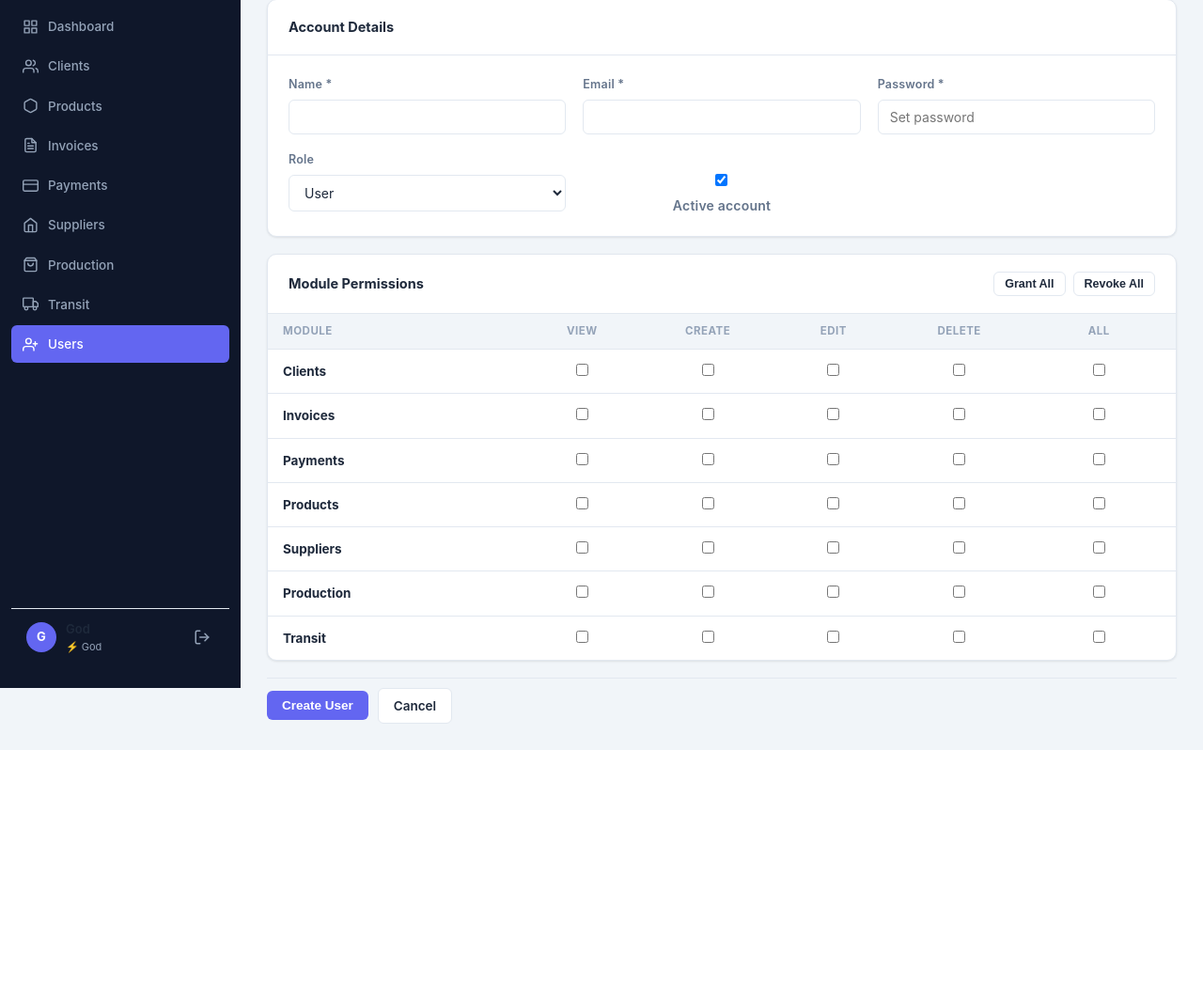
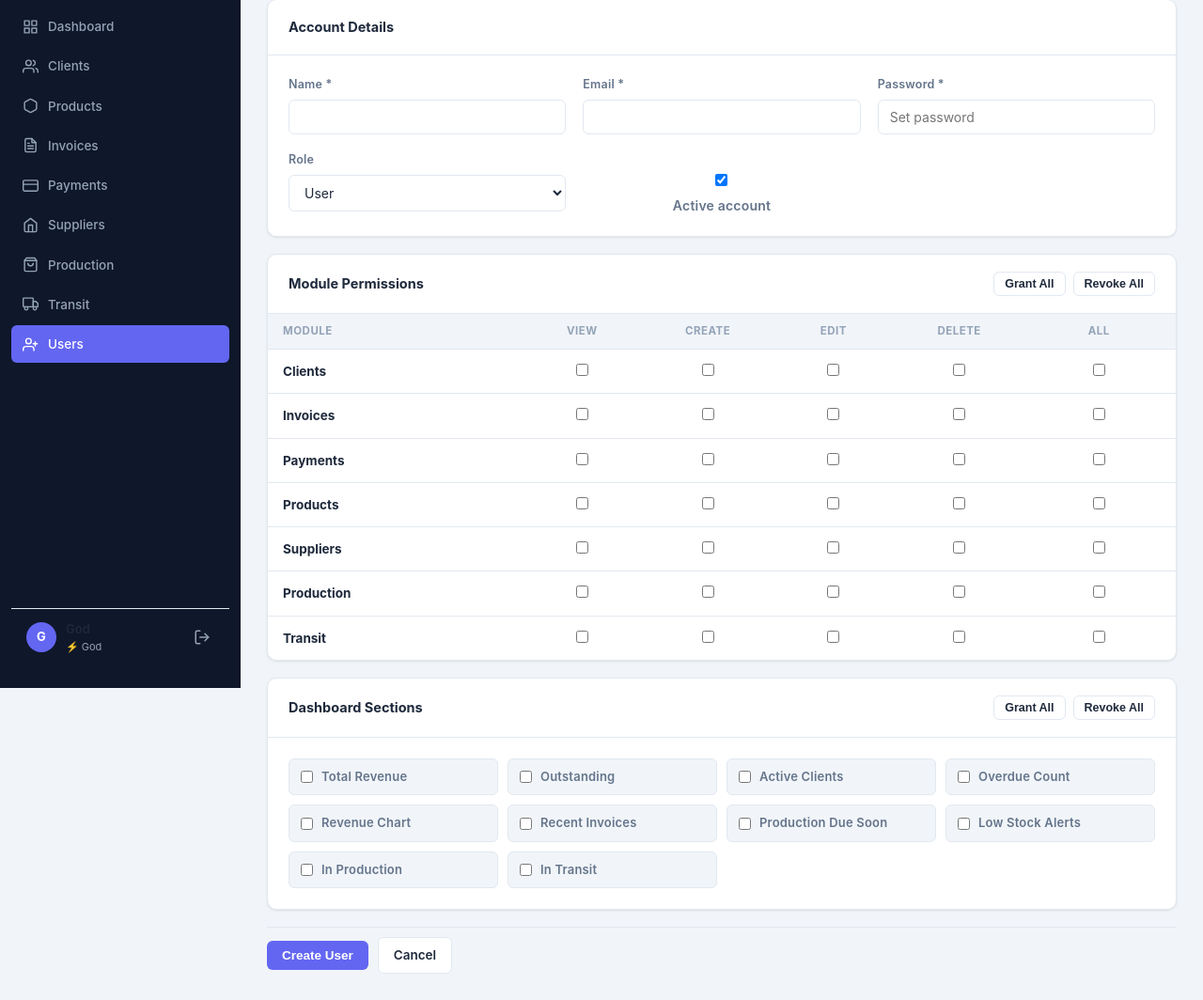
Before and after one commit to InFaNsO/Accountant, a Flask app: page /users/new in a window 1280 px wide. Shown: the part 68-1132 px from the top of the page at 94% size. Before the commit the page ends 866 px from the top, so only its background shows below. Run offline with Flask 3, Linux system fonts and the light colour scheme; a user stored in the database is signed in.

Commit message:
Add per-user dashboard section permissions
- New user_dashboard_sections table (user_id, section PRIMARY KEY)
- DASHBOARD_SECTIONS list with 10 sections: 4 stat cards, revenue chart,
  recent invoices, production due, low stock, in production, in transit
- User.has_dashboard_section() / get_dashboard_sections() methods
- God account always sees all sections
- User form: checkbox grid with Grant All / Revoke All per section
- Dashboard template gates every section behind dash_sections set
- Empty state shown if user has no sections enabled

Co-Authored-By: Claude Sonnet 4.6 <noreply@anthropic.com>

```diff
--- a/app/database.py
+++ b/app/database.py
@@ -328,6 +328,13 @@ def _create_schema(db):
             UNIQUE(user_id, module),
             FOREIGN KEY (user_id) REFERENCES users(id) ON DELETE CASCADE
         );
+
+        CREATE TABLE IF NOT EXISTS user_dashboard_sections (
+            user_id INTEGER NOT NULL,
+            section TEXT NOT NULL,
+            PRIMARY KEY (user_id, section),
+            FOREIGN KEY (user_id) REFERENCES users(id) ON DELETE CASCADE
+        );
     """)
 
     # ── Column-level migrations for existing installs ─────────
--- a/app/routes/users.py
+++ b/app/routes/users.py
@@ -2,7 +2,7 @@ from flask import Blueprint, render_template, request, redirect, url_for, flash
 from flask_login import current_user
 from ..services.auth_service import (
     god_required, get_all_users, get_user, create_user,
-    update_user, delete_user, MODULES,
+    update_user, delete_user, MODULES, DASHBOARD_SECTIONS,
 )
 
 bp = Blueprint("users", __name__, url_prefix="/users")
@@ -21,6 +21,11 @@ def _parse_permissions(form):
     return perms
 
 
+def _parse_dashboard_sections(form):
+    """Extract dashboard section checkboxes from the submitted form."""
+    return [key for key, _ in DASHBOARD_SECTIONS if form.get(f"dash_{key}")]
+
+
 @bp.route("/")
 @god_required
 def list_users():
@@ -34,22 +39,29 @@ def new_user():
     if request.method == "POST":
         data  = request.form.to_dict()
         perms = _parse_permissions(request.form)
+        dash  = _parse_dashboard_sections(request.form)
         if not data.get("name") or not data.get("email") or not data.get("password"):
             flash("Name, email and password are required.", "error")
             return render_template("users/form.html", user=data, perms=perms,
-                                   modules=MODULES, action="new")
+                                   modules=MODULES, action="new",
+                                   dash_sections=DASHBOARD_SECTIONS,
+                                   user_dash_sections=set(dash))
         try:
-            create_user(data, perms)
+            create_user(data, perms, dash)
             flash(f"User {data['name']} created.", "success")
             return redirect(url_for("users.list_users"))
         except Exception as e:
             flash(f"Error: {e}", "error")
             return render_template("users/form.html", user=data, perms=perms,
-                                   modules=MODULES, action="new")
+                                   modules=MODULES, action="new",
+                                   dash_sections=DASHBOARD_SECTIONS,
+                                   user_dash_sections=set(dash))
     empty_perms = {m: {"view": False, "create": False, "edit": False, "delete": False}
                    for m in MODULES}
     return render_template("users/form.html", user={}, perms=empty_perms,
-                           modules=MODULES, action="new")
+                           modules=MODULES, action="new",
+                           dash_sections=DASHBOARD_SECTIONS,
+                           user_dash_sections=set())
 
 
 @bp.route("/<int:user_id>/edit", methods=["GET", "POST"])
@@ -64,20 +76,26 @@ def edit_user(user_id):
     if request.method == "POST":
         data  = request.form.to_dict()
         perms = _parse_permissions(request.form)
+        dash  = _parse_dashboard_sections(request.form)
         if not data.get("name") or not data.get("email"):
             flash("Name and email are required.", "error")
             return render_template("users/form.html", user=data, perms=perms,
-                                   modules=MODULES, action="edit", user_id=user_id)
+                                   modules=MODULES, action="edit", user_id=user_id,
+                                   dash_sections=DASHBOARD_SECTIONS,
+                                   user_dash_sections=set(dash))
         # Prevent demoting or deactivating the god account
         if row["role"] == "god":
             data["role"] = "god"
             data["is_active"] = "1"
-        update_user(user_id, data, perms)
+        update_user(user_id, data, perms, dash)
         flash("User updated.", "success")
         return redirect(url_for("users.list_users"))
     perms = user_obj.get_all_permissions()
+    user_dash = user_obj.get_dashboard_sections()
     return render_template("users/form.html", user=dict(row), perms=perms,
-                           modules=MODULES, action="edit", user_id=user_id)
+                           modules=MODULES, action="edit", user_id=user_id,
+                           dash_sections=DASHBOARD_SECTIONS,
+                           user_dash_sections=user_dash)
 
 
 @bp.route("/<int:user_id>/delete", methods=["POST"])
--- a/app/services/auth_service.py
+++ b/app/services/auth_service.py
@@ -14,6 +14,21 @@ MODULES = [
     "production",
     "transit",
 ]
+
+# Dashboard sections (key, display label)
+DASHBOARD_SECTIONS = [
+    ("stat_revenue",     "Total Revenue"),
+    ("stat_outstanding", "Outstanding"),
+    ("stat_clients",     "Active Clients"),
+    ("stat_overdue",     "Overdue Count"),
+    ("revenue_chart",    "Revenue Chart"),
+    ("recent_invoices",  "Recent Invoices"),
+    ("production_due",   "Production Due Soon"),
+    ("low_stock",        "Low Stock Alerts"),
+    ("in_production",    "In Production"),
+    ("in_transit",       "In Transit"),
+]
+_ALL_DASH_KEYS = {k for k, _ in DASHBOARD_SECTIONS}
 
 
 class User(UserMixin):
@@ -62,6 +77,27 @@ class User(UserMixin):
                     "delete": bool(r["can_delete"]),
                 }
         return perms
+
+    def has_dashboard_section(self, section):
+        """Return True if user can see this dashboard section."""
+        if self.is_god():
+            return True
+        db = get_db()
+        row = db.execute(
+            "SELECT 1 FROM user_dashboard_sections WHERE user_id=? AND section=?",
+            (self.id, section),
+        ).fetchone()
+        return row is not None
+
+    def get_dashboard_sections(self):
+        """Return set of section keys this user can see."""
+        if self.is_god():
+            return _ALL_DASH_KEYS.copy()
+        db = get_db()
+        rows = db.execute(
+            "SELECT section FROM user_dashboard_sections WHERE user_id=?", (self.id,)
+        ).fetchall()
+        return {r["section"] for r in rows}
 
 
 # ── Loader ────────────────────────────────────────────────────────────────────
@@ -121,7 +157,7 @@ def get_user_by_email(email):
     ).fetchone()
 
 
-def create_user(data, permissions):
+def create_user(data, permissions, dash_sections=None):
     """Create user and set per-module permissions. permissions = {module: {view,create,edit,delete}}"""
     db = get_db()
     pw_hash = generate_password_hash(data["password"])
@@ -131,11 +167,12 @@ def create_user(data, permissions):
     )
     user_id = cur.lastrowid
     _save_permissions(db, user_id, permissions)
+    _save_dashboard_sections(db, user_id, dash_sections or [])
     db.commit()
     return user_id
 
 
-def update_user(user_id, data, permissions):
+def update_user(user_id, data, permissions, dash_sections=None):
     db = get_db()
     if data.get("password"):
         db.execute(
@@ -150,6 +187,7 @@ def update_user(user_id, data, permissions):
              1 if data.get("is_active") else 0, user_id),
         )
     _save_permissions(db, user_id, permissions)
+    _save_dashboard_sections(db, user_id, dash_sections or [])
     db.commit()
 
 
@@ -201,3 +239,14 @@ def _save_permissions(db, user_id, permissions):
              1 if perms.get("edit")   else 0,
              1 if perms.get("delete") else 0),
         )
+
+
+def _save_dashboard_sections(db, user_id, sections):
+    """Replace dashboard section grants for a user."""
+    db.execute("DELETE FROM user_dashboard_sections WHERE user_id=?", (user_id,))
+    for section in sections:
+        if section in _ALL_DASH_KEYS:
+            db.execute(
+                "INSERT OR IGNORE INTO user_dashboard_sections (user_id, section) VALUES (?,?)",
+                (user_id, section),
+            )
--- a/app/templates/users/form.html
+++ b/app/templates/users/form.html
@@ -98,6 +98,37 @@
   </div>
   {% endif %}
 
+  <!-- Dashboard sections -->
+  {% if user.get('role') != 'god' %}
+  <div class="card" style="margin-bottom:18px">
+    <div class="card-header">
+      <span class="card-title">Dashboard Sections</span>
+      <div style="display:flex;gap:8px">
+        <button type="button" class="btn btn-secondary btn-sm" onclick="setAllDash(true)">Grant All</button>
+        <button type="button" class="btn btn-secondary btn-sm" onclick="setAllDash(false)">Revoke All</button>
+      </div>
+    </div>
+    <div class="card-body">
+      <div style="display:grid;grid-template-columns:repeat(auto-fill,minmax(210px,1fr));gap:10px">
+        {% for section_key, section_label in dash_sections %}
+        <label style="display:flex;align-items:center;gap:9px;cursor:pointer;font-size:13px;padding:9px 12px;border:1px solid var(--border);border-radius:var(--radius-sm);background:var(--bg);transition:border-color .15s">
+          <input type="checkbox" name="dash_{{ section_key }}" class="dash-cb" value="1"
+                 style="width:auto;flex-shrink:0"
+                 {{ 'checked' if section_key in user_dash_sections }}>
+          {{ section_label }}
+        </label>
+        {% endfor %}
+      </div>
+    </div>
+  </div>
+  {% else %}
+  <div class="card" style="margin-bottom:18px">
+    <div class="card-body">
+      <p style="color:var(--text-muted);font-size:14px">⚡ The god account sees all dashboard sections.</p>
+    </div>
+  </div>
+  {% endif %}
+
   <div class="form-actions">
     <button type="submit" class="btn btn-primary">{{ 'Save Changes' if action == 'edit' else 'Create User' }}</button>
     <a href="{{ url_for('users.list_users') }}" class="btn btn-secondary">Cancel</a>
@@ -124,5 +155,9 @@ document.querySelectorAll('.row-all').forEach(rowCb => {
 function setAll(val) {
   document.querySelectorAll('.perm-cb, .row-all').forEach(cb => cb.checked = val);
 }
+
+function setAllDash(val) {
+  document.querySelectorAll('.dash-cb').forEach(cb => cb.checked = val);
+}
 </script>
 {% endblock %}
```
Also changed, not shown: app/routes/dashboard.py (+7 -2 lines), app/templates/dashboard.html (+53 -27 lines).
